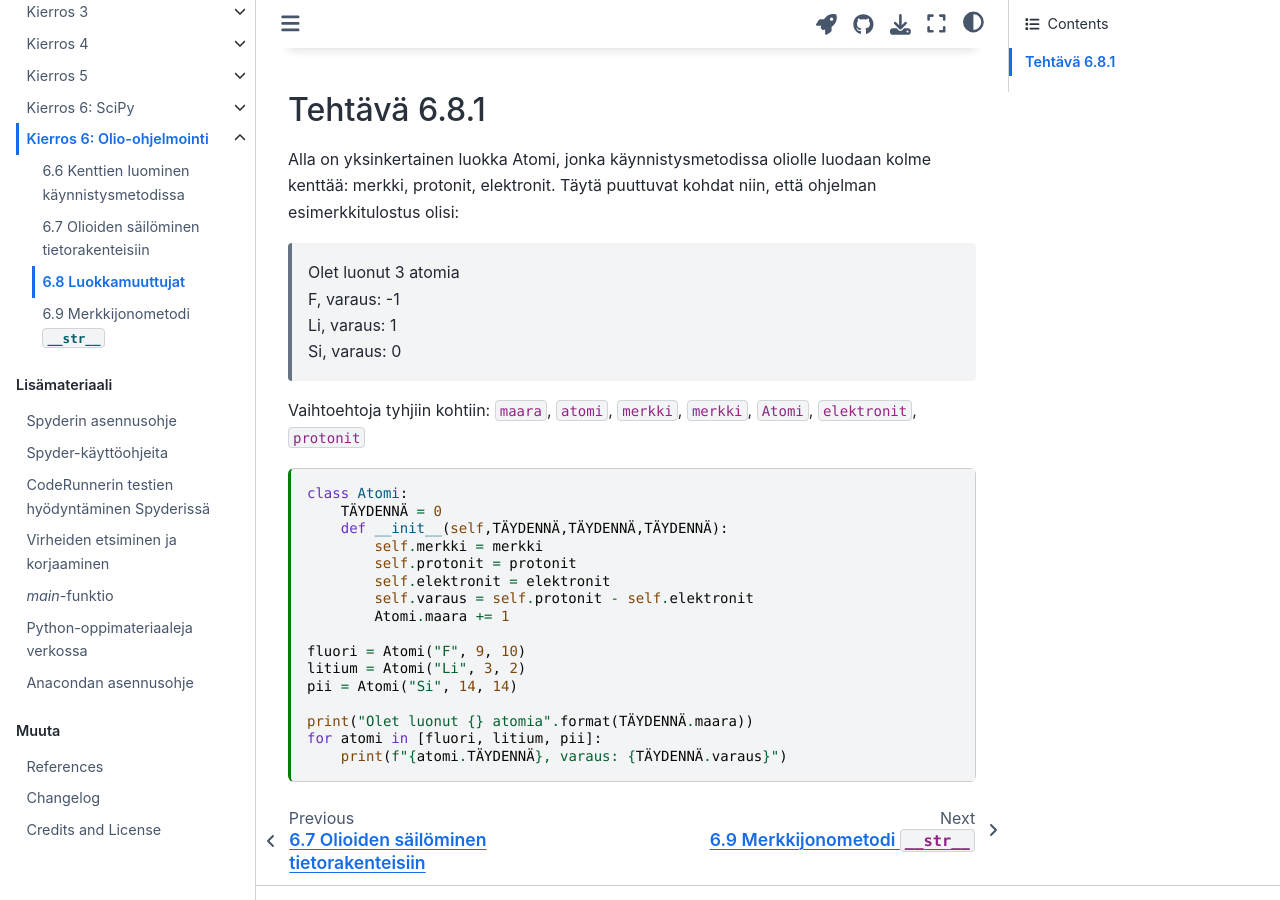
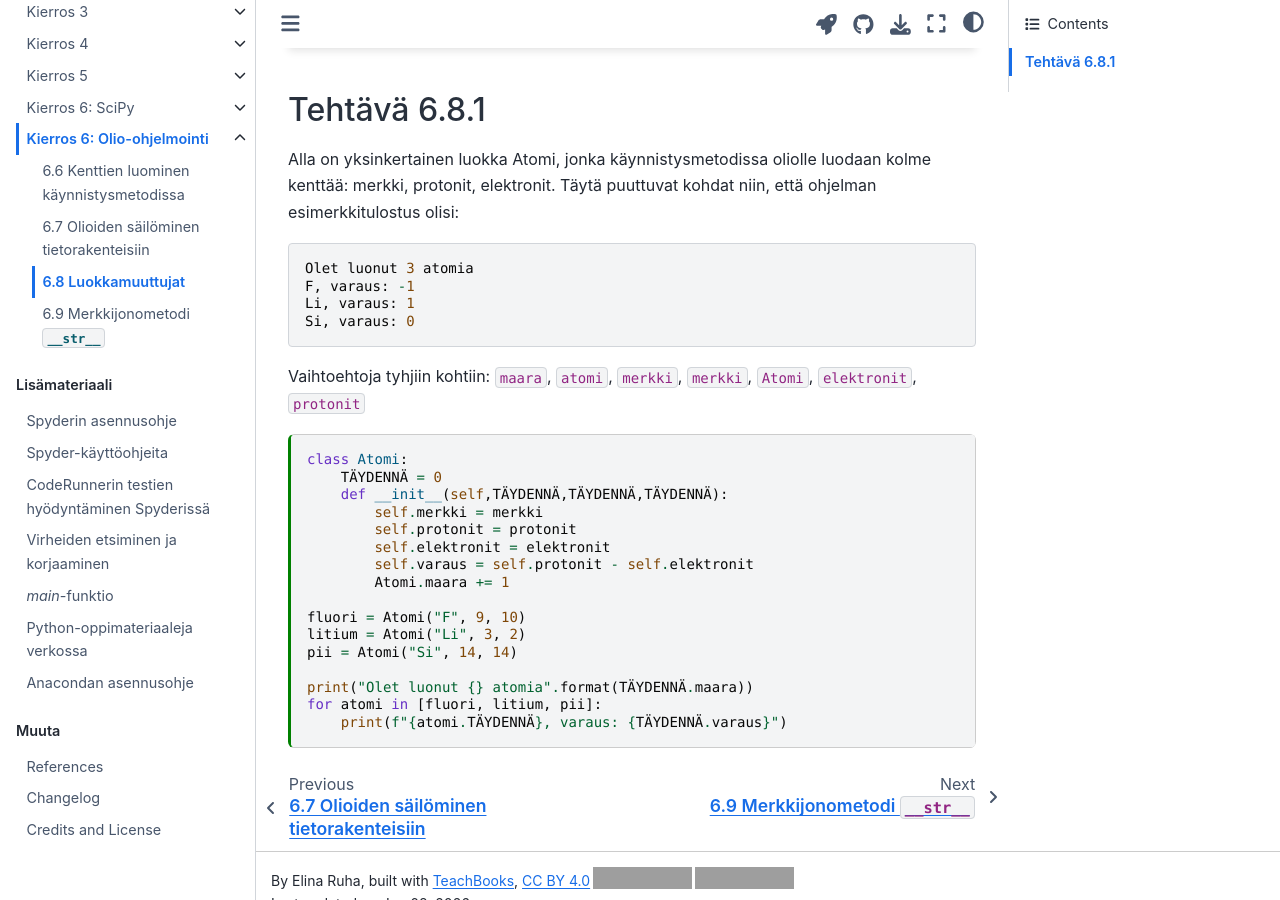
Before and after one commit to elina-ruha/CHEM-ohjelmointikurssikirja-test, a Jupyter Book: the page built from book/Kierros6_olio/s6_8.md, in a window 1280 px wide and 900 px high, scrolled down 871 px. Built offline with Jupyter Book 1.0.4 settings and Sphinx 7.4.7 and the Sphinx Book theme 1.1.4, drawn with Linux system fonts in a browser that asks for light colours; comment, search, counter and statistics services are not loaded; grey boxes are pictures that could not be loaded.

Commit message:
Update s6_8.md

````diff
--- a/book/Kierros6_olio/s6_8.md
+++ b/book/Kierros6_olio/s6_8.md
@@ -45,11 +45,12 @@ Luokkamuuttujaan on viitattava luokan nimen avulla (*Molekyyli.maara*) sekä luo
 ### Tehtävä 6.8.1
 Alla on yksinkertainen luokka Atomi, jonka käynnistysmetodissa oliolle luodaan kolme kenttää: merkki, protonit, elektronit.
 Täytä puuttuvat kohdat niin, että ohjelman esimerkkitulostus olisi:
-> Olet luonut 3 atomia\
-> F, varaus: -1\
-> Li, varaus: 1\
-> Si, varaus: 0
-
+```
+Olet luonut 3 atomia
+F, varaus: -1
+Li, varaus: 1
+Si, varaus: 0
+```
 Vaihtoehtoja tyhjiin kohtiin: `maara`, `atomi`, `merkki`, `merkki`, `Atomi`, `elektronit`, `protonit`
 ```{code-cell} ipython3
 class Atomi:
````
